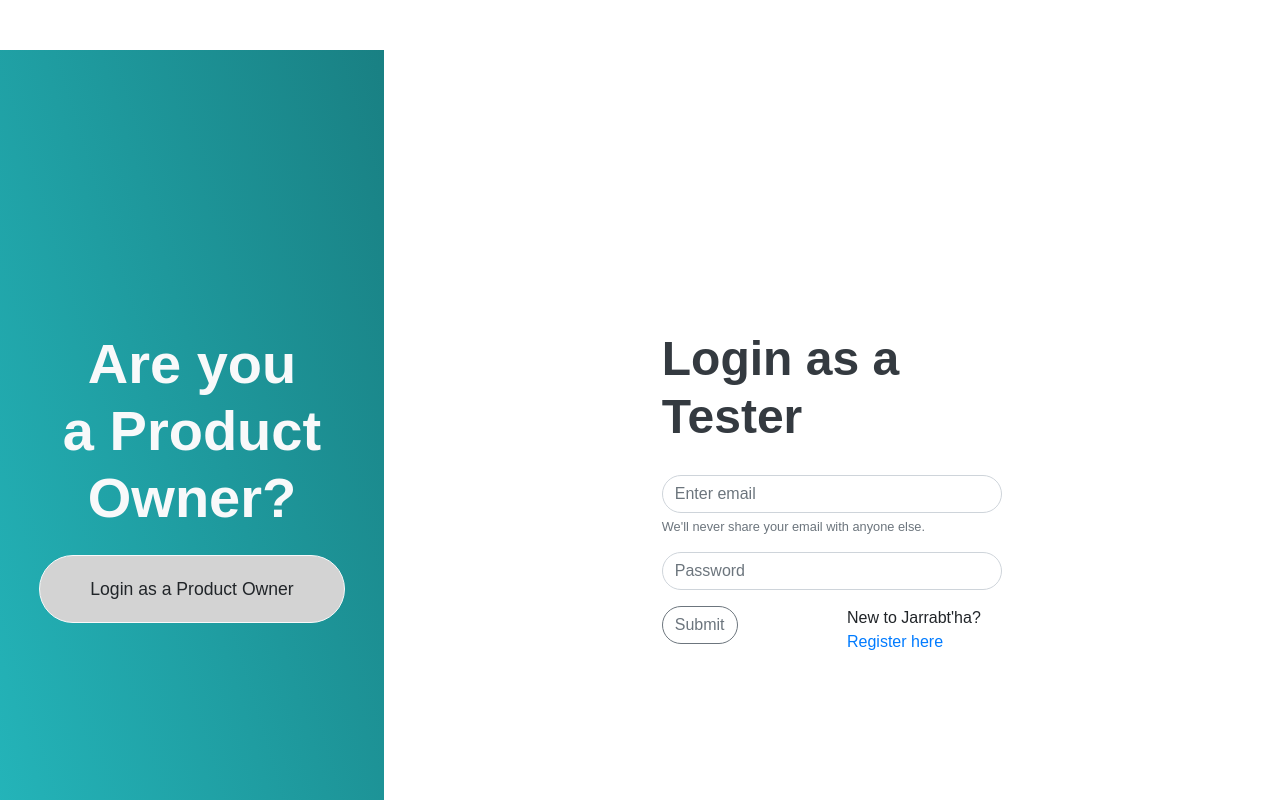
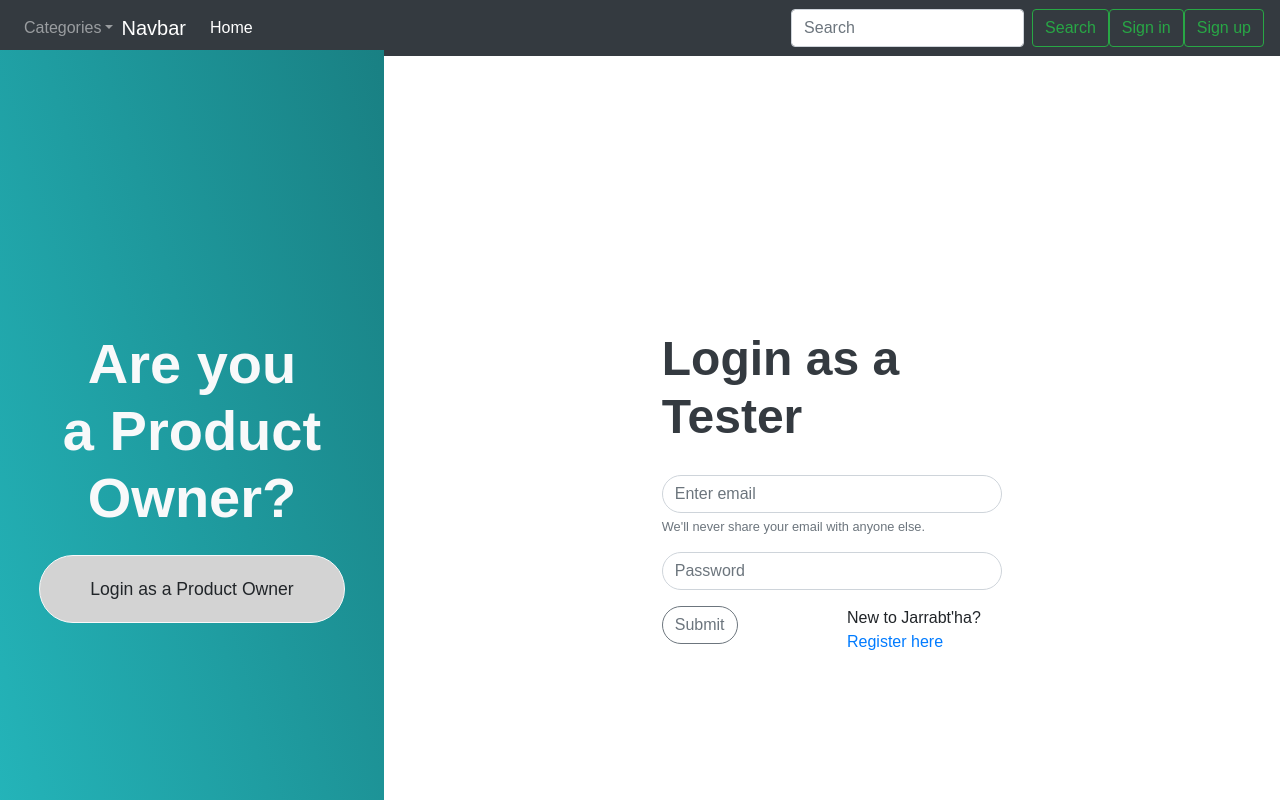
Before and after one commit to rabeb98/jarabt-ha, an Angular app: page / in a window 1280 px wide. Built offline with nearby package versions, Linux system fonts and the light colour scheme.

Commit message:
navbar commit

```diff
--- a/apps/frontend/src/app/app.component.html
+++ b/apps/frontend/src/app/app.component.html
@@ -17,4 +17,5 @@
 
   <!--</li>-->
 <!--</ul>-->
+<myorg-home></myorg-home>
 <myorg-login></myorg-login>
--- a/apps/frontend/src/app/app.module.ts
+++ b/apps/frontend/src/app/app.module.ts
@@ -5,9 +5,10 @@
 import { RouterModule } from '@angular/router';
 import { LoginComponent } from './login/login.component';
 import {FormsModule} from '@angular/forms';
+import { HomeComponent } from './home/home.component';
 
 @NgModule({
-  declarations: [AppComponent, LoginComponent,],
+  declarations: [AppComponent, LoginComponent, HomeComponent,],
   imports: [
     BrowserModule,
     HttpClientModule,
--- /dev/null
+++ b/apps/frontend/src/app/home/home.component.css
@@ -0,0 +1,4 @@
+.formm{
+    position: center;
+    margin-left: 50%;
+}
--- /dev/null
+++ b/apps/frontend/src/app/home/home.component.html
@@ -0,0 +1,41 @@
+<nav class="navbar navbar-expand-md navbar-dark bg-dark fixed-top">
+
+    <button class="navbar-toggler" type="button" data-toggle="collapse" data-target="#navbarsExampleDefault" aria-controls="navbarsExampleDefault" aria-expanded="false" aria-label="Toggle navigation">
+      <span class="navbar-toggler-icon"></span>
+    </button>
+
+    <div class="collapse navbar-collapse" id="navbar">
+      <ul class="navbar-nav mr-auto">
+        <li ngbDropdown class="nav-item dropdown">
+          <a ngbDropdownToggle class="nav-link dropdown-toggle " href="#" id="dropdown01" data-toggle="dropdown" aria-haspopup="true" aria-expanded="false">Categories</a>
+          <div ngbDropdownMenu class="dropdown-menu " aria-labelledby="dropdown01">
+            <a class="dropdown-item"  *ngFor="let x of Categories" >{{x}}</a>
+          <!---- <a class="dropdown-item" href="#">Action</a>
+            <a class="dropdown-item" href="#">Another action</a>
+            <a class="dropdown-item" href="#">Something else here</a>-->
+          </div>
+        </li>
+        <a class="navbar-brand" href="#">Navbar</a>
+        <li class="nav-item active">
+          <a class="nav-link" href="#">Home <span class="sr-only">(current)</span></a>
+        </li>
+
+
+      </ul>
+      <div class="formmm" id="formm">
+      <form class="form-inline my-2 my-lg-0">
+        <input class="form-control mr-sm-2" type="text" placeholder="Search" aria-label="Search">
+        <button class="btn btn-outline-success my-2 my-sm-0" type="submit">Search</button>
+        <div *ngIf="session==true">
+            <button class="btn btn-outline-success my-2 my-sm-0" type="submit">Sign in</button>
+            <button class="btn btn-outline-success my-2 my-sm-0" type="submit">Sign up</button>
+        </div>
+        <div *ngIf="session==false">
+            <button class="btn btn-outline-success my-2 my-sm-0" type="submit">Sign out</button>
+        </div>
+      </form>
+    </div>
+    </div>
+  </nav>
+
+  <main role="main" class="container">
--- /dev/null
+++ b/apps/frontend/src/app/home/home.component.ts
@@ -0,0 +1,17 @@
+import { Component, OnInit } from '@angular/core';
+
+@Component({
+  selector: 'myorg-home',
+  templateUrl: './home.component.html',
+  styleUrls: ['./home.component.css']
+})
+export class HomeComponent implements OnInit {
+  title = 'testerrr';
+  Categories : string[] = ["categ1","categ2","categ3","categ4"];
+  session=true;
+  constructor() { }
+
+  ngOnInit() {
+  }
+
+}
--- a/apps/frontend/src/app/login/login.component.ts
+++ b/apps/frontend/src/app/login/login.component.ts
@@ -3,6 +3,7 @@
 
 
 @Component({
+  // tslint:disable-next-line: component-selector
   selector: 'myorg-login',
   templateUrl: './login.component.html',
   styleUrls: ['./login.component.css']
--- a/apps/frontend/src/styles.css
+++ b/apps/frontend/src/styles.css
@@ -1,4 +1,6 @@
 /* You can add global styles to this file, and also import other style files */
 @import "~bootstrap";
 @import "~font-awesome";
+@import "~bootstrap/dist/css/bootstrap.css"
+
 /*@import "assets/css/rotating-card.css";*/
```
Also changed, not shown: 1 other file (tests, documents, lock files or other folders).
